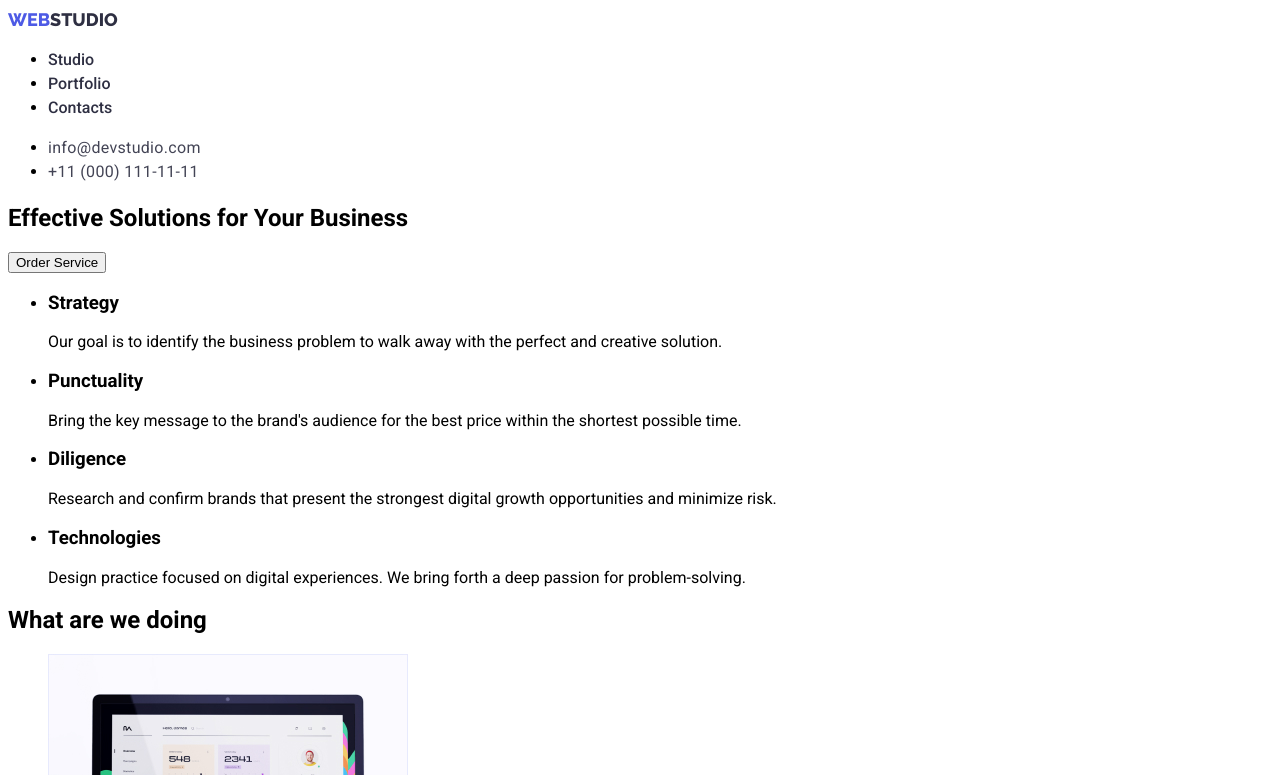
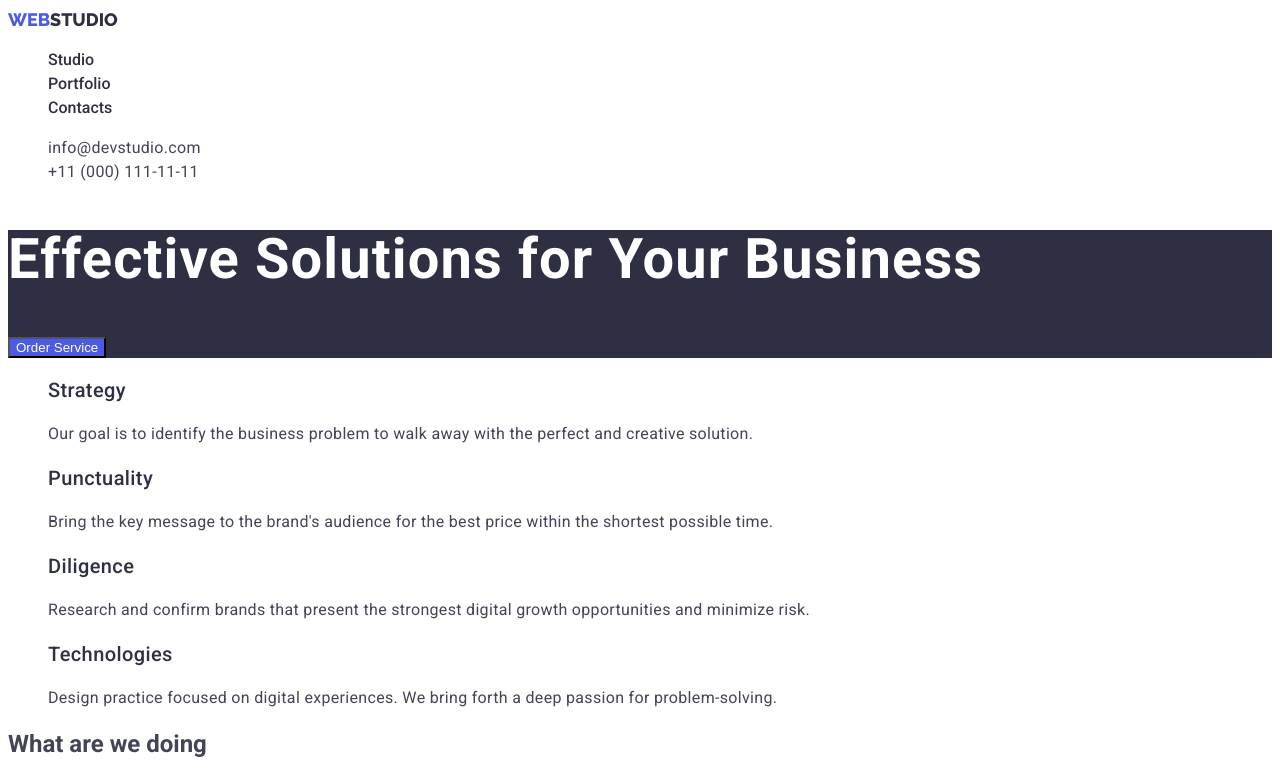
Before and after one commit to Resha228/goit-markup-hw-02, a plain HTML site: page index.html in a window 1280 px wide. Shown: the top 775 px of the page. Drawn offline with Linux system fonts and the light colour scheme.

Commit message:
semi-final-d/z-2

```diff
--- a/css/style.css
+++ b/css/style.css
@@ -19,6 +19,7 @@
 }
 body {
   font-family: "Roboto";
+  color: #434455;
 }
 /* Studio */
 /* header x2 */
@@ -28,7 +29,7 @@ body {
   font-style: normal;
   font-weight: 800;
   font-size: 18px;
-  line-height: 24px;
+  line-height: 1.33;
   color: #2e2f42;
   text-transform: uppercase;
   text-decoration-line: none;
@@ -39,45 +40,94 @@ body {
   font-style: normal;
   font-weight: 800;
   font-size: 18px;
-  line-height: 24px;
+  line-height: 1.33;
   color: #4d5ae5;
 }
-.header-list {
+
+.header-item {
+  list-style-type: none;
 }
-.header-item {
-}
+
 .nav-link {
   font-family: "Roboto";
   font-style: normal;
   font-weight: 500;
   font-size: 16px;
-  line-height: 24px;
+  line-height: 1.5;
   text-decoration-line: none;
   color: #2e2f42;
 }
-.nav-link:hover {
+.nav-link:hover,
+.nav-link:focus {
   color: #404bbf;
 }
-.header-address {
+
+.header-address :hover,
+.header-address:focus {
+  color: #404bbf;
 }
 .header-mail {
   font-style: normal;
   font-weight: 400;
   font-size: 16px;
-  line-height: 24px;
+  line-height: 1.5;
   letter-spacing: 0.02em;
+  text-decoration-line: none;
   color: #434455;
-  text-decoration-line: none;
 }
+
 .header-tel {
-  font-family: "Roboto";
   font-style: normal;
   font-weight: 400;
   font-size: 16px;
-  line-height: 24px;
+  line-height: 1.5;
   letter-spacing: 0.02em;
+  text-decoration-line: none;
   color: #434455;
-  text-decoration-line: none;
 }
-
+/* Banner */
+.banner {
+  background-color: #2e2f42;
+}
+.banner-title {
+  font-style: normal;
+  font-weight: 700;
+  font-size: 56px;
+  line-height: 1.07;
+  letter-spacing: 0.02em;
+  color: #ffffff;
+}
+.banner-btn {
+  background-color: #4d5ae5;
+  color: #ffffff;
+}
+.banner-btn:hover,
+.banner-btn:focus {
+  background-color: #404bbf;
+}
+/* Four Section */
+.four-section {
+}
+.visually-hidden {
+}
+.four-section-list {
+}
+.four-section-item {
+  list-style-type: none;
+}
+.four-section-title {
+  font-style: normal;
+  font-weight: 500;
+  font-size: 20px;
+  line-height: 1.2;
+  letter-spacing: 0.02em;
+  color: #2e2f42;
+}
+.four-section-text {
+  font-style: normal;
+  font-weight: 400;
+  font-size: 16px;
+  line-height: 1.5;
+  letter-spacing: 0.02em;
+}
 /* Portfolio */
--- a/index.html
+++ b/index.html
@@ -51,42 +51,44 @@
     <main>
       <!-- Banner -->
 
-      <section>
-        <h1>Effective Solutions for Your Business</h1>
-        <button type="button">Order Service</button>
+      <section class="banner">
+        <h1 class="banner-title">Effective Solutions for Your Business</h1>
+        <button class="banner-btn" type="button">
+          <span class="banner-text">Order Service</span>
+        </button>
       </section>
 
       <!-- 4 Section -->
 
-      <section>
+      <section class="four-section">
         <h2 class="visually-hidden">everyday life</h2>
-        <ul>
-          <li>
-            <h3>Strategy</h3>
-            <p>
+        <ul class="four-section-list">
+          <li class="four-section-item">
+            <h3 class="four-section-title">Strategy</h3>
+            <p class="four-section-text">
               Our goal is to identify the business problem to walk away with the
               perfect and creative solution.
             </p>
           </li>
 
-          <li>
-            <h3>Punctuality</h3>
-            <p>
+          <li class="four-section-item">
+            <h3 class="four-section-title">Punctuality</h3>
+            <p class="four-section-text">
               Bring the key message to the brand's audience for the best price
               within the shortest possible time.
             </p>
           </li>
 
-          <li>
-            <h3>Diligence</h3>
-            <p>
+          <li class="four-section-item">
+            <h3 class="four-section-title">Diligence</h3>
+            <p class="four-section-text">
               Research and confirm brands that present the strongest digital
               growth opportunities and minimize risk.
             </p>
           </li>
-          <li>
-            <h3>Technologies</h3>
-            <p>
+          <li class="four-section-item">
+            <h3 class="four-section-title">Technologies</h3>
+            <p class="four-section-text">
               Design practice focused on digital experiences. We bring forth a
               deep passion for problem-solving.
             </p>
```
